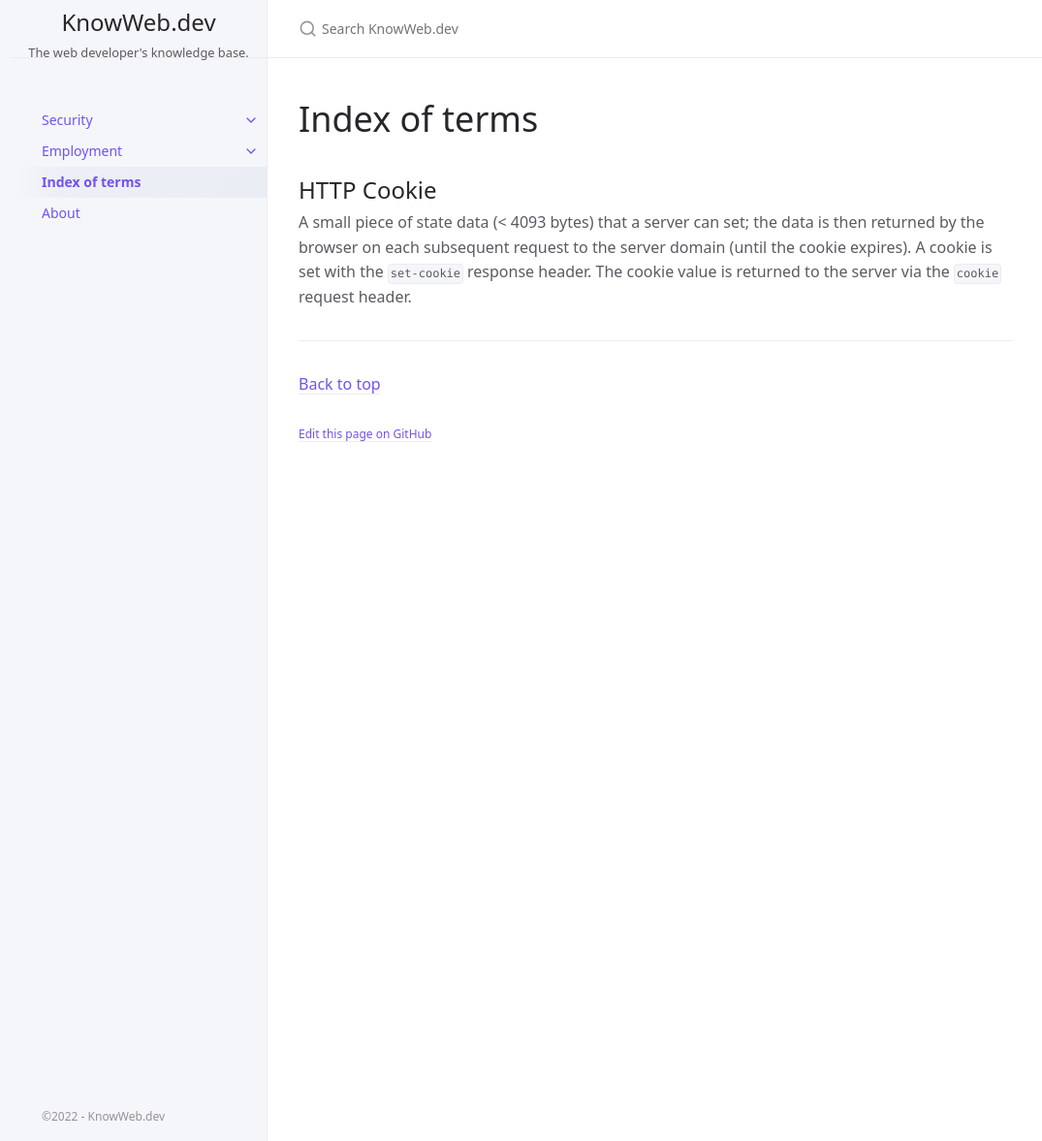
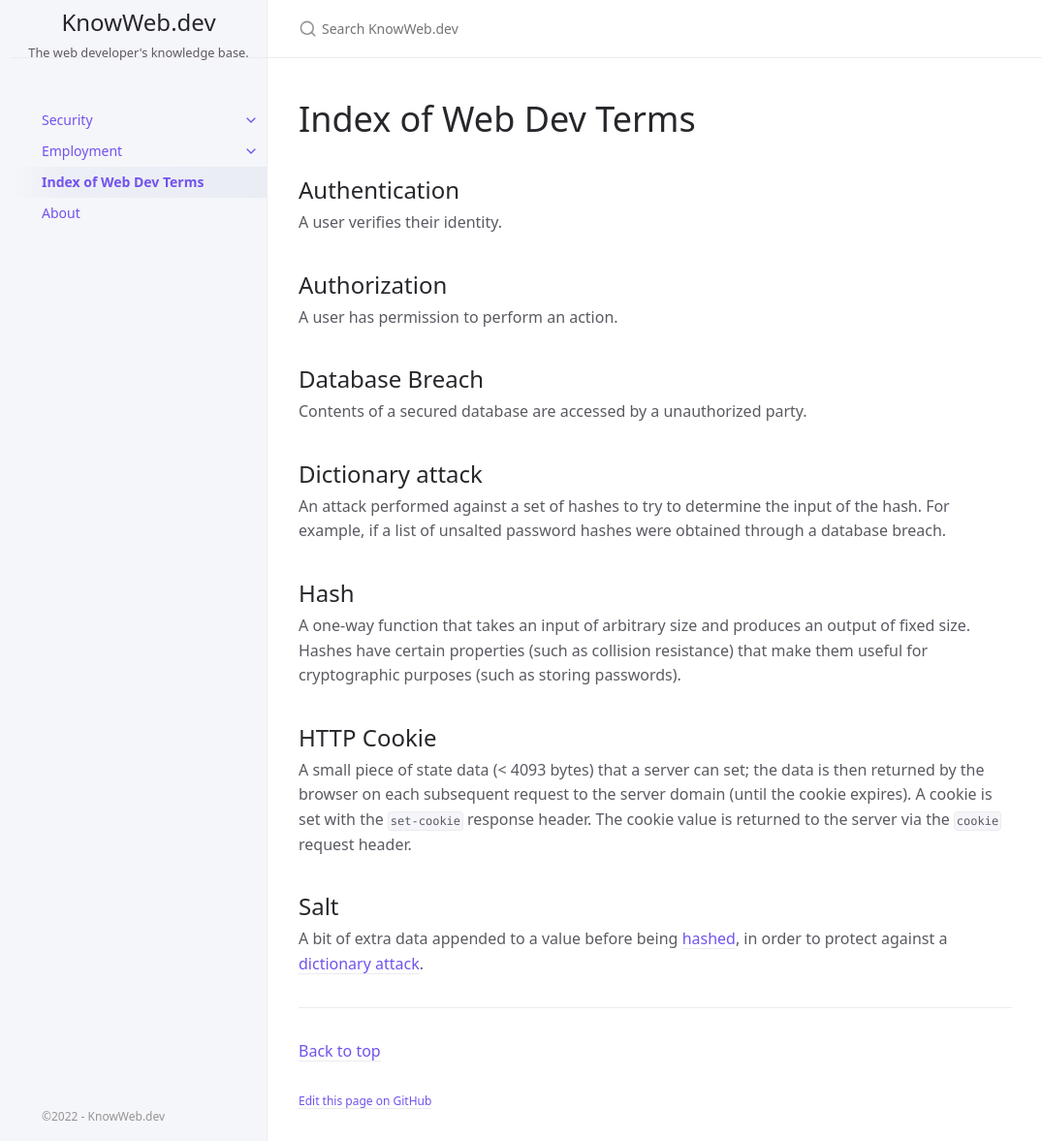
Before and after one commit to jonmbake/knowweb.dev, a Jekyll site: the page built from posts/index-of-terms.md, in a window 1280 px wide and 1177 px high. Shown: the whole window at 97% size, without its empty margins (96-1171 px from the left). Built offline with Jekyll 4.4.1, drawn with Linux system fonts in a browser that asks for light colours.

Commit message:
Add hash post

```diff
--- a/posts/index-of-terms.md
+++ b/posts/index-of-terms.md
@@ -1,9 +1,33 @@
 ---
 layout: default
-title: Index of terms
+title: Index of Web Dev Terms
 nav_order: 3
 ---
+
+## Authentication
+
+A user verifies their identity.
+
+## Authorization
+
+A user has permission to perform an action.
+
+## Database Breach
+
+Contents of a secured database are accessed by a unauthorized party.
+
+## Dictionary attack
+
+An attack performed against a set of hashes to try to determine the input of the hash. For example, if a list of unsalted password hashes were obtained through a database breach.
+
+## Hash
+
+A one-way function that takes an input of arbitrary size and produces an output of fixed size. Hashes have certain properties (such as collision resistance) that make them useful for cryptographic purposes (such as storing passwords).
 
 ## HTTP Cookie
 
 A small piece of state data (< 4093 bytes) that a server can set; the data is then returned by the browser on each subsequent request to the server domain (until the cookie expires). A cookie is set with the `set-cookie` response header. The cookie value is returned to the server via the `cookie` request header.
+
+## Salt
+
+A bit of extra data appended to a value before being [hashed](#hash), in order to protect against a [dictionary attack](#dictionary-attack).
```
Also changed, not shown: posts/security/cyrptographic-primitives/hash.md (added, +45 -0 lines), posts/security/cyrptographic-primitives/hashes.md (deleted, +0 -8 lines), posts/security/mitigations/cross-site-request-forgery.md (+1 -1 lines).
